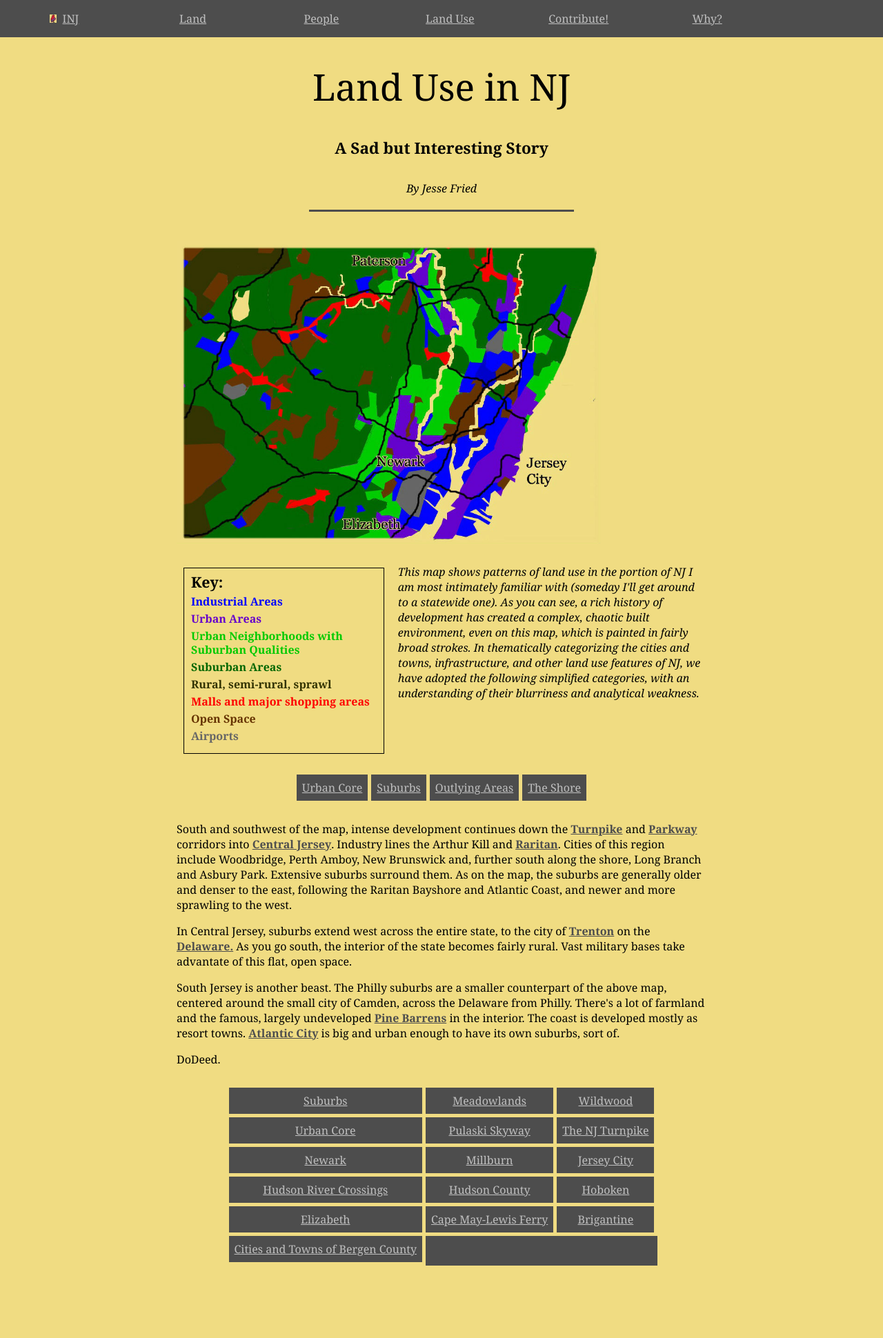
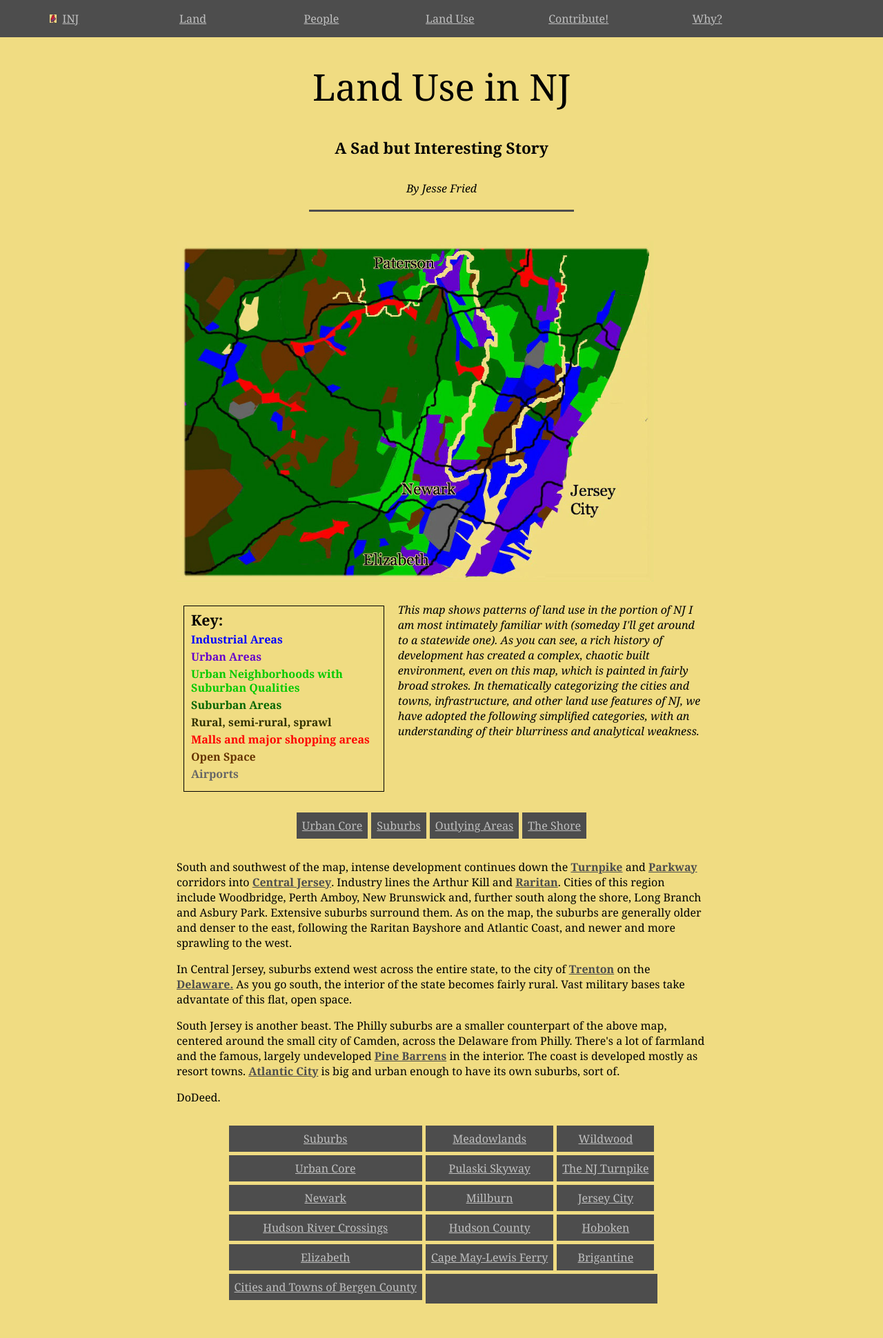
Before and after one commit to jonfried/oakafee.github.io, a Jekyll site: the page built from land-use.html, in a window 1280 px wide. Shown: the whole page at 69% size. Built offline with Jekyll 4.4.1, drawn with Linux system fonts in a browser that asks for light colours; before the commit the page ends 1885 px from its top, so only the background shows below that.

Commit message:
Update style.css

```diff
--- a/styles/style.css
+++ b/styles/style.css
@@ -130,10 +130,11 @@ td {
 }
 div.map-container {
      text-align: center;
+     width: 100%;
 }
 div.map {
      margin: 0 0 25px 0;
-     width: 80%;
+     width: 90%;
 }
 #land-map {
 	float: left;
```
